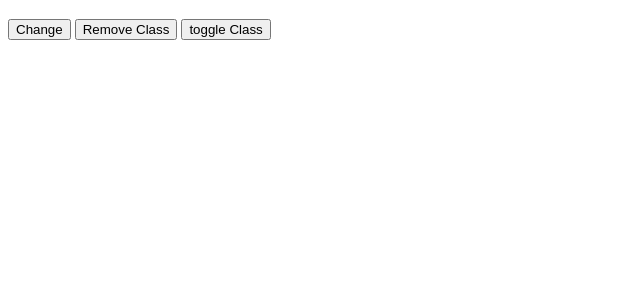
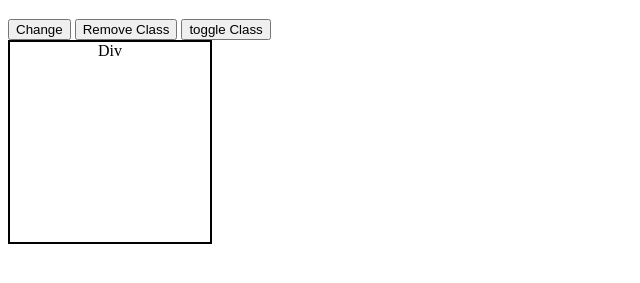
Before and after one commit to ngothingoc10/javascript-training, a plain HTML site: page example/DOM/modifying-class/index.html in a window 1280 px wide. Shown: the part 61-344 px from the top of the page, without its empty margins (0-640 px from the left). Drawn offline with Linux system fonts and the light colour scheme.

Commit message:
Modifying Styles

```diff
--- a/example/DOM/modifying-class/index.html
+++ b/example/DOM/modifying-class/index.html
@@ -7,9 +7,6 @@
   <meta name="viewport" content="width=device-width, initial-scale=1.0">
   <title>Document</title>
   <link rel="stylesheet" href="style.css">
-  <script src="./index.js">
-  </script>
-</head>
 
 <body>
   <h1 id="logo">
@@ -18,6 +15,10 @@
   <button id="btn" onclick="addClass()">Change</button>
   <button onclick="removeClass()">Remove Class</button>
   <button onclick="toggleClass()">toggle Class</button>
+  <div style="height: 100px;
+	            width: 100px;
+	            border: 2px solid black;">Div</div>
+  <script src="./index.js"></script>
 </body>
 
 </html>
--- a/example/DOM/modifying-class/index.js
+++ b/example/DOM/modifying-class/index.js
@@ -16,3 +16,15 @@ function toggleClass() {
   var element = document.getElementById("logo");
   element.classList.toggle("title");
 }
+
+  // Select div
+  const div = document.querySelector('div');
+  console.log('div ', div);
+
+  // Apply style to div
+  // div.setAttribute('style', 'text-align: center');
+
+div.style.height = '200px';
+div.style.width = '200px';
+// div.style.border = '2px solid black';
+div.style.textAlign = 'center';
```
